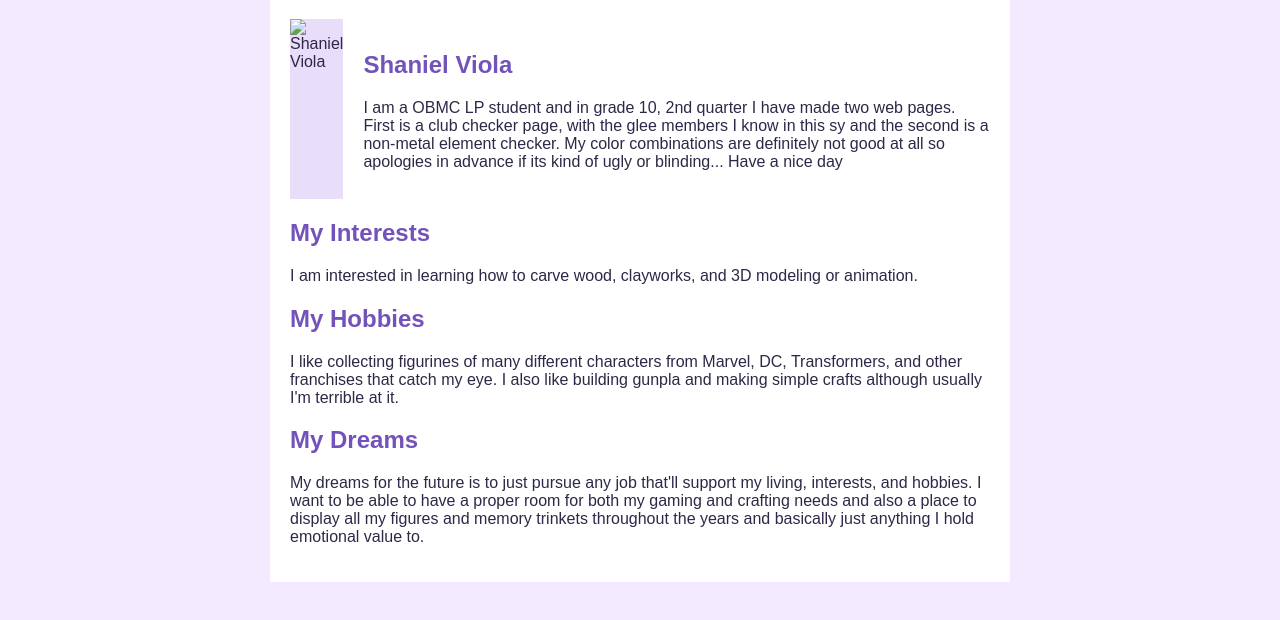
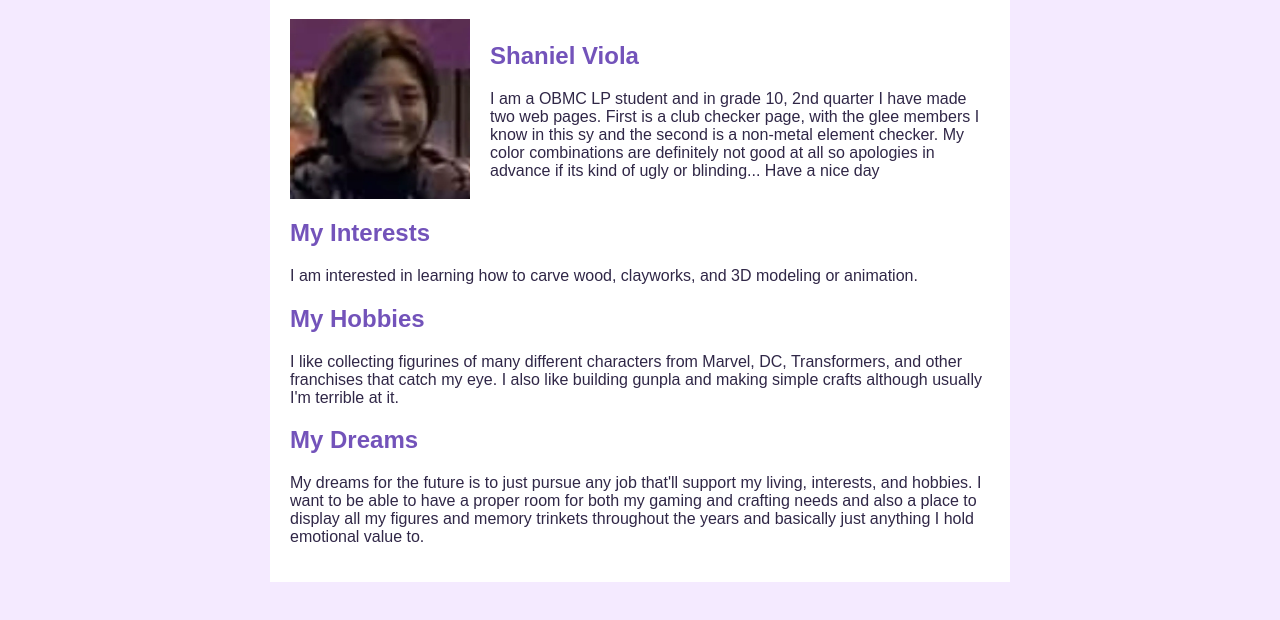
Before and after one commit to HoneyBeeViola/LP_ICT10_Q2Project_Viola_Shaniel, a plain HTML site: page meet-the-creator.html in a window 1280 px wide. Shown: the part 164-784 px from the top of the page. Drawn offline with Linux system fonts and the light colour scheme.

Commit message:
Revise meet-the-creator.html content and structure
Updated the HTML structure and content of the meet-the-creator page, including navigation links and personal information.

```diff
--- a/meet-the-creator.html
+++ b/meet-the-creator.html
@@ -68,7 +68,7 @@
 		<h1>Meet da Creator</h1>
 
 		<section class="profile">
-			<img class="photo-placeholder" src="images/bestpictureofme.png" alt="Shaniel Viola">
+			<img class="photo-placeholder" src="bestpictureofme.png" alt="Shaniel Viola">
 			<div>
 				<h2>Shaniel Viola</h2>
 				<p>I am a OBMC LP student and in grade 10, 2nd quarter I have made two web pages. First is a club checker page, with the glee members I know in this sy and the second is a non-metal element checker.
```
